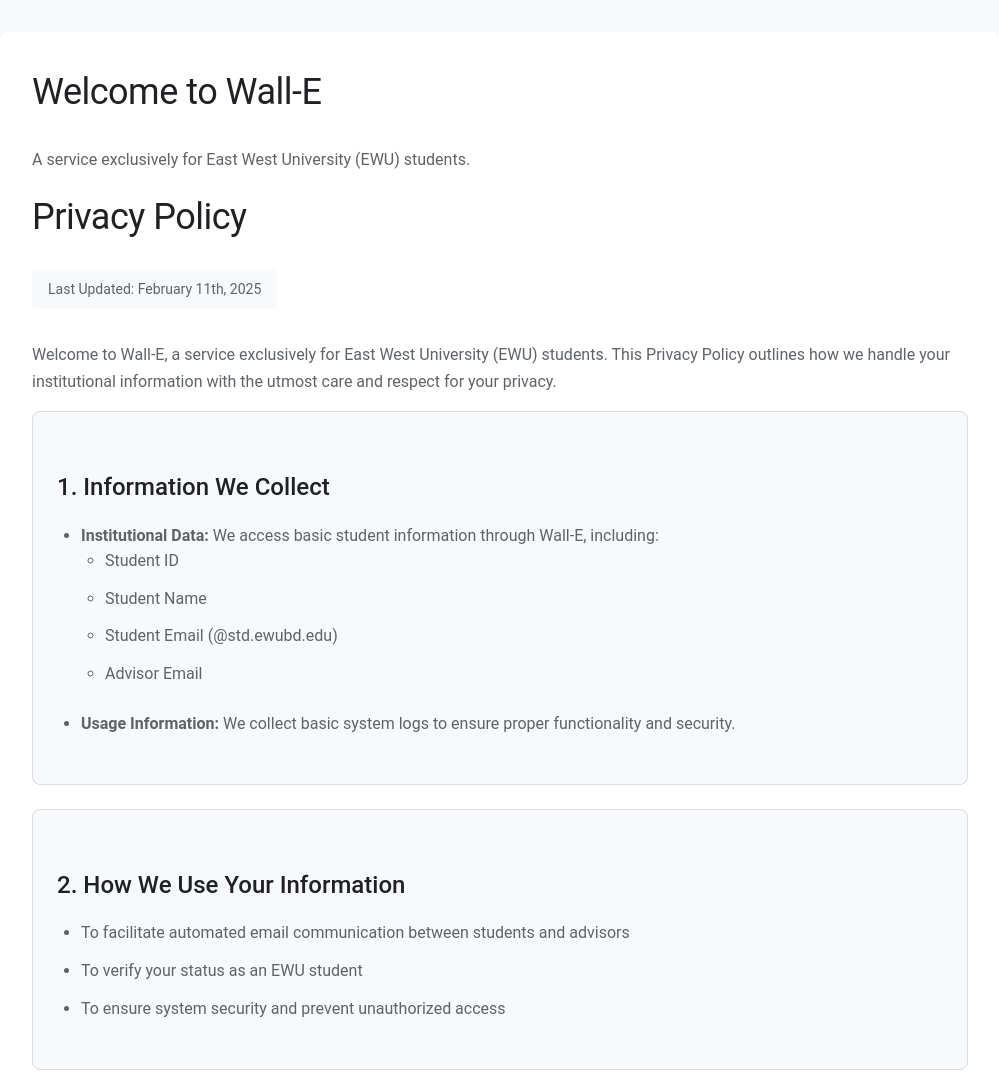
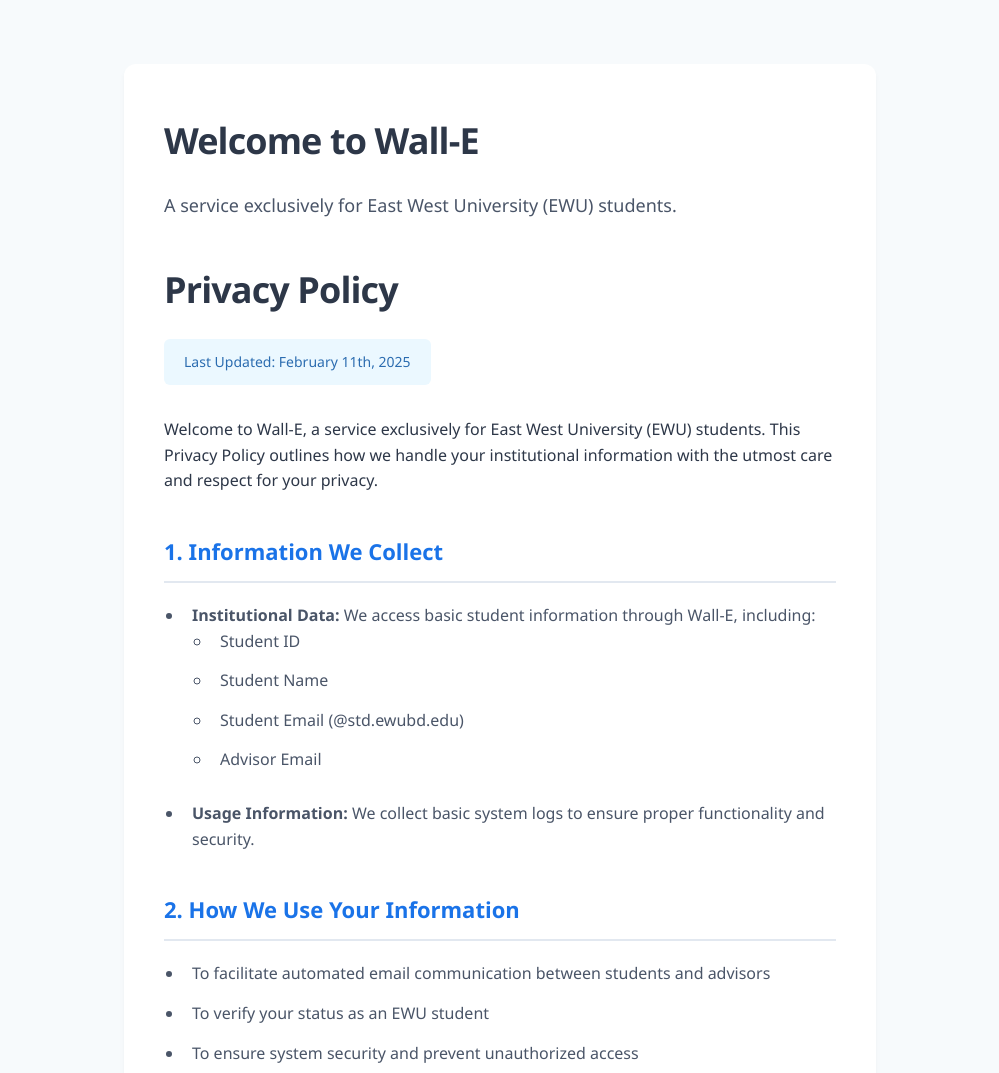
Before and after one commit to AbrarShakhi/Wall-E, a plain HTML site: page docs/index.html in a window 1280 px wide. Shown: the top 1073 px of the page, without its empty margins (140-1139 px from the left). Drawn offline with Linux system fonts and the light colour scheme.

Commit message:
Update index.html

```diff
--- a/docs/index.html
+++ b/docs/index.html
@@ -3,15 +3,14 @@
 <head>
     <meta charset="UTF-8">
     <meta name="viewport" content="width=device-width, initial-scale=1.0">
-    <title>Wall-E - Home</title>
+    <title>Wall-E - EWU Student Service</title>
     <style>
         :root {
             --primary-color: #1a73e8;
             --secondary-color: #34a853;
-            --text-color: #202124;
-            --light-gray: #f8f9fa;
-            --border-color: #dadce0;
-            --hover-color: #f1f3f4;
+            --text-color: #2d3748;
+            --light-gray: #f7fafc;
+            --border-color: #e2e8f0;
         }
 
         * {
@@ -21,122 +20,116 @@
         }
 
         body {
-            font-family: 'Roboto', 'Segoe UI', Arial, sans-serif;
+            font-family: 'Segoe UI', system-ui, -apple-system, sans-serif;
             line-height: 1.6;
             color: var(--text-color);
             background-color: var(--light-gray);
         }
 
         .container {
-            max-width: 1000px;
-            margin: 2rem auto;
-            padding: 2rem;
+            max-width: 800px;
+            margin: 4rem auto;
+            padding: 0 1.5rem;
+        }
+
+        .content-wrapper {
             background: white;
-            border-radius: 8px;
-            box-shadow: 0 1px 3px rgba(0,0,0,0.1);
+            border-radius: 12px;
+            box-shadow: 0 4px 6px -1px rgba(0, 0, 0, 0.05);
+            padding: 3rem 2.5rem;
         }
 
         h1 {
             color: var(--text-color);
-            margin-bottom: 1.5rem;
             font-size: 2.25rem;
-            font-weight: 400;
-            letter-spacing: -0.5px;
+            font-weight: 600;
+            margin-bottom: 1.25rem;
+            letter-spacing: -0.025em;
+        }
+
+        .lead-text {
+            font-size: 1.125rem;
+            color: #4a5568;
+            margin-bottom: 2.5rem;
+            line-height: 1.75;
         }
 
         h2 {
-            color: var(--text-color);
-            margin: 2rem 0 1rem;
-            font-size: 1.5rem;
-            font-weight: 500;
-        }
-
-        p {
-            margin-bottom: 1rem;
-            color: #5f6368;
-            font-size: 1rem;
-            line-height: 1.7;
+            color: var(--primary-color);
+            font-size: 1.375rem;
+            font-weight: 600;
+            margin: 2.5rem 0 1.25rem;
+            padding-bottom: 0.75rem;
+            border-bottom: 2px solid #e2e8f0;
         }
 
         ul {
-            margin-bottom: 1.5rem;
-            padding-left: 1.5rem;
+            margin-bottom: 1.75rem;
+            padding-left: 1.25rem;
         }
 
         li {
-            margin-bottom: 0.75rem;
-            color: #5f6368;
+            margin-bottom: 0.875rem;
+            color: #4a5568;
+            line-height: 1.6;
+            padding-left: 0.5rem;
         }
 
         .last-updated {
             display: inline-block;
-            padding: 0.5rem 1rem;
-            background-color: var(--light-gray);
-            border-radius: 4px;
+            background: #ebf8ff;
+            color: #2b6cb0;
+            padding: 0.75rem 1.25rem;
+            border-radius: 6px;
             margin-bottom: 2rem;
             font-size: 0.875rem;
-            color: #5f6368;
-        }
-
-        .section {
-            padding: 1.5rem;
-            background: var(--light-gray);
-            border-radius: 8px;
-            margin-bottom: 1.5rem;
-            border: 1px solid var(--border-color);
-            transition: all 0.2s ease;
-        }
-
-        .section:hover {
-            background: var(--hover-color);
+            font-weight: 500;
         }
 
         .contact-section {
-            background: #e8f0fe;
+            background: #f8fafc;
             padding: 2rem;
             border-radius: 8px;
-            margin-top: 2rem;
-            border: 1px solid #d2e3fc;
+            margin-top: 3rem;
+            border: 1px solid var(--border-color);
         }
 
         footer {
             text-align: center;
-            padding: 2rem;
-            background: white;
-            margin-top: 2rem;
-            border-top: 1px solid var(--border-color);
-            color: #5f6368;
+            padding: 2rem 1rem;
+            color: #718096;
             font-size: 0.875rem;
+            margin-top: 3rem;
         }
 
-        @media (max-width: 768px) {
+        @media (max-width: 640px) {
             .container {
-                margin: 1rem;
-                padding: 1.5rem;
+                margin: 2rem auto;
+                padding: 0 1rem;
+            }
+
+            .content-wrapper {
+                padding: 2rem 1.5rem;
             }
 
             h1 {
-                font-size: 1.75rem;
-            }
-
-            .section {
-                padding: 1rem;
+                font-size: 1.875rem;
             }
         }
     </style>
 </head>
 <body>
     <div class="container">
+        <div class="content-wrapper">
+            <!-- Original Content Starts -->
             <h1>Welcome to Wall-E</h1>
-        <p>A service exclusively for East West University (EWU) students.</p>
+            <p class="lead-text">A service exclusively for East West University (EWU) students.</p>
 
-        <!-- Privacy Policy Content -->
             <h1>Privacy Policy</h1>
             <span class="last-updated">Last Updated: February 11th, 2025</span>
 
             <p>Welcome to Wall-E, a service exclusively for East West University (EWU) students. This Privacy Policy outlines how we handle your institutional information with the utmost care and respect for your privacy.</p>
 
-        <div class="section">
             <h2>1. Information We Collect</h2>
             <ul>
                 <li><strong>Institutional Data:</strong> We access basic student information through Wall-E, including:
@@ -149,18 +142,14 @@
                 </li>
                 <li><strong>Usage Information:</strong> We collect basic system logs to ensure proper functionality and security.</li>
             </ul>
-        </div>
 
-        <div class="section">
             <h2>2. How We Use Your Information</h2>
             <ul>
                 <li>To facilitate automated email communication between students and advisors</li>
                 <li>To verify your status as an EWU student</li>
                 <li>To ensure system security and prevent unauthorized access</li>
             </ul>
-        </div>
 
-        <div class="section">
             <h2>3. Data Protection & Security</h2>
             <ul>
                 <li>Your institutional data remains within your device</li>
@@ -168,14 +157,10 @@
                 <li>Access is strictly limited to verified EWU students</li>
                 <li>We do not share your information with any third parties</li>
             </ul>
-        </div>
 
-        <div class="section">
             <h2>4. Limited Access</h2>
             <p>Wall-E is exclusively available to East West University students. Authentication is handled through institutional Email ID, and unauthorized access attempts are prohibited.</p>
-        </div>
 
-        <div class="section">
             <h2>5. Your Rights</h2>
             <p>As an EWU student, you have the right to:</p>
             <ul>
@@ -184,12 +169,9 @@
                 <li>Report any unauthorized use of the system</li>
                 <li>Opt-out of automated email communications</li>
             </ul>
-        </div>
 
-        <div class="section">
             <h2>6. Policy Updates</h2>
             <p>Any changes to this privacy policy will be communicated through your institutional email.</p>
-        </div>
 
             <div class="contact-section">
                 <h2>7. Contact Information</h2>
@@ -198,6 +180,8 @@
                 <p>East West University<br>
                 Aftabnagar, Dhaka-1212, Bangladesh</p>
             </div>
+            <!-- Original Content Ends -->
+        </div>
     </div>
 
     <footer>
```
Lines whose indentation alone changed are shown as unchanged.
